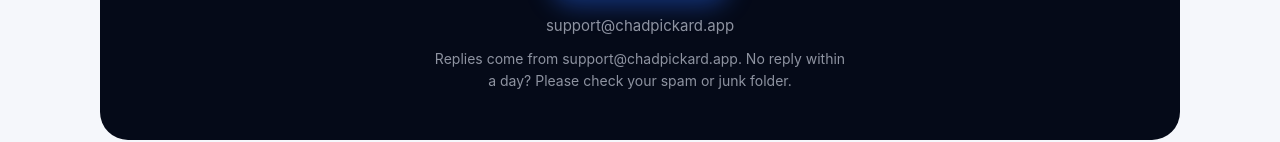
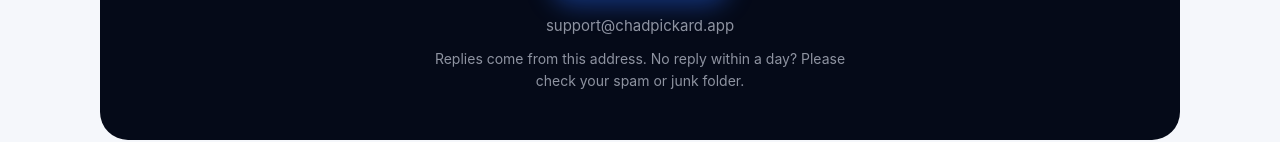
Before and after one commit to cpickard2790/cpickard2790.github.io, a plain HTML site: page index.html in a window 1280 px wide. Shown: the part 4163-4305 px from the top of the page. Drawn offline with Linux system fonts and the light colour scheme.

Commit message:
Contact: shorten the spam note
Co-Authored-By: Claude Opus 5.5 <noreply@anthropic.com>

```diff
--- a/index.html
+++ b/index.html
@@ -375,7 +375,7 @@
           Email support
         </a>
         <span class="addr">support@chadpickard.app</span>
-        <span class="note">Replies come from support@chadpickard.app. No reply within a day? Please check your spam or junk folder.</span>
+        <span class="note">Replies come from this address. No reply within a day? Please check your spam or junk folder.</span>
       </div>
     </div>
   </section>
```
